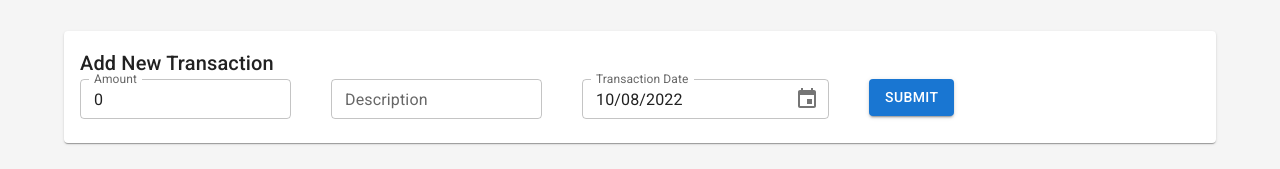
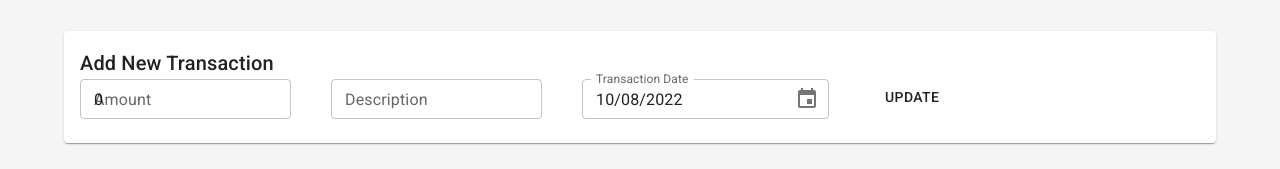
Before and after one commit to pulshr/expense-tracker-mern, a React (Create React App) app in the folder client/: page / in a window 1280 px wide. Shown: the part 121-290 px from the top of the page. Built offline with nearby package versions, Linux system fonts and the light colour scheme; no server answers.

Commit message:
UI: Update Transaction

```diff
--- a/client/src/App.js
+++ b/client/src/App.js
@@ -6,6 +6,7 @@ import {useEffect,useState} from 'react';
 
 function App() {
   const [transactions, setTransactions] = useState([]);
+  const [editTransaction, setEditTransaction] = useState({});
 
   useEffect(() => {
     fetchTransactions();
@@ -21,10 +22,14 @@ function App() {
     <div>
       <AppBar />
       <Container>
-        <TransactionForm fetchTransctions={fetchTransactions} />
+      <TransactionForm
+          fetchTransactions={fetchTransactions}
+          editTransaction={editTransaction}
+        />
         <TransactionsList
           transactions={transactions}
           fetchTransactions={fetchTransactions}
+          setEditTransaction={setEditTransaction}
         />
       </Container>
     </div>
--- a/client/src/components/TransactionForm.js
+++ b/client/src/components/TransactionForm.js
@@ -6,8 +6,7 @@ import Typography from "@mui/material/Typography";
 import { AdapterDayjs } from "@mui/x-date-pickers/AdapterDayjs";
 import { DesktopDatePicker } from "@mui/x-date-pickers/DesktopDatePicker";
 import { LocalizationProvider } from "@mui/x-date-pickers/LocalizationProvider";
-
-import { useState } from "react";
+import { useEffect, useState } from "react";
 
 const InitialForm = {
   amount: 0,
@@ -15,8 +14,13 @@ const InitialForm = {
   date: new Date(),
 };
 
-export default function TransactionForm({ fetchTransctions }) {
+export default function TransactionForm({ fetchTransctions, editTransaction }) {
   const [form, setForm] = useState(InitialForm);
+  useEffect(() => {
+    if (editTransaction !== {}) {
+      setForm(editTransaction);
+    }
+  }, [editTransaction]);
   function handleChange(e) {
     setForm({ ...form, [e.target.name]: e.target.value });
   }
@@ -27,6 +31,15 @@ export default function TransactionForm({ fetchTransctions }) {
 
   async function handleSubmit(e) {
     e.preventDefault();
+    const res = editTransaction === {} ? create() : update();
+
+    if (res.ok) {
+      setForm(InitialForm);
+      fetchTransctions();
+    }
+  }
+
+  async function create() {
     const res = await fetch("http://localhost:4000/transaction", {
       method: "POST",
       body: JSON.stringify(form),
@@ -34,11 +47,21 @@ export default function TransactionForm({ fetchTransctions }) {
         "content-type": "application/json",
       },
     });
+    return res;
+  }
 
-    if (res.ok) {
-      setForm(InitialForm);
-      fetchTransctions();
-    }
+  async function update() {
+    const res = await fetch(
+      `http://localhost:4000/transaction/${editTransaction._id}`,
+      {
+        method: "PATCH",
+        body: JSON.stringify(form),
+        headers: {
+          "content-type": "application/json",
+        },
+      }
+    );
+    return res;
   }
 
   return (
@@ -77,9 +100,16 @@ export default function TransactionForm({ fetchTransctions }) {
               )}
             />
           </LocalizationProvider>
-          <Button type="submit" variant="contained">
-            Submit
-          </Button>
+          {editTransaction !== {} && (
+            <Button type="submit" variant="secondary">
+              Update
+            </Button>
+          )}
+          {editTransaction === {} && (
+            <Button type="submit" variant="contained">
+              Submit
+            </Button>
+          )}
         </form>
       </CardContent>
     </Card>
--- a/client/src/components/TransactionsList.js
+++ b/client/src/components/TransactionsList.js
@@ -9,9 +9,14 @@ import TableContainer from "@mui/material/TableContainer";
 import TableHead from "@mui/material/TableHead";
 import TableRow from "@mui/material/TableRow";
 import Typography from "@mui/material/Typography";
+import dayjs from "dayjs";
 import * as React from "react";
 
-export default function TransactionsList({ transactions, fetchTransctions }) {
+export default function TransactionsList({
+  transactions,
+  fetchTransctions,
+  setEditTransaction,
+}) {
   async function remove(_id) {
     if (!window.confirm("Are you sure")) return;
     const res = await fetch(`http://localhost:4000/transaction/${_id}`, {
@@ -22,6 +27,11 @@ export default function TransactionsList({ transactions, fetchTransctions }) {
       window.alert("Deleted Successfully");
     }
   }
+
+  function formatDate(date) {
+    return dayjs(date).format("DD MMM, YYYY");
+  }
+
   return (
     <>
       <Typography sx={{ marginTop: 10 }} variant="h6">
@@ -47,12 +57,21 @@ export default function TransactionsList({ transactions, fetchTransctions }) {
                   {row.amount}
                 </TableCell>
                 <TableCell align="center">{row.description}</TableCell>
-                <TableCell align="center">{row.date}</TableCell>
+                <TableCell align="center">{formatDate(row.date)}</TableCell>
                 <TableCell align="center">
-                  <IconButton color="primary" component="label">
+                  <IconButton
+                    color="primary"
+                    component="label"
+                    onClick={() => setEditTransaction(row)}
+                  >
                     <EditSharpIcon />
                   </IconButton>
-                  <IconButton color="warning" component="label" onClick={() => remove(row._id)}>
+
+                  <IconButton
+                    color="warning"
+                    component="label"
+                    onClick={() => remove(row._id)}
+                  >
                     <DeleteSharpIcon />
                   </IconButton>
                 </TableCell>
```
